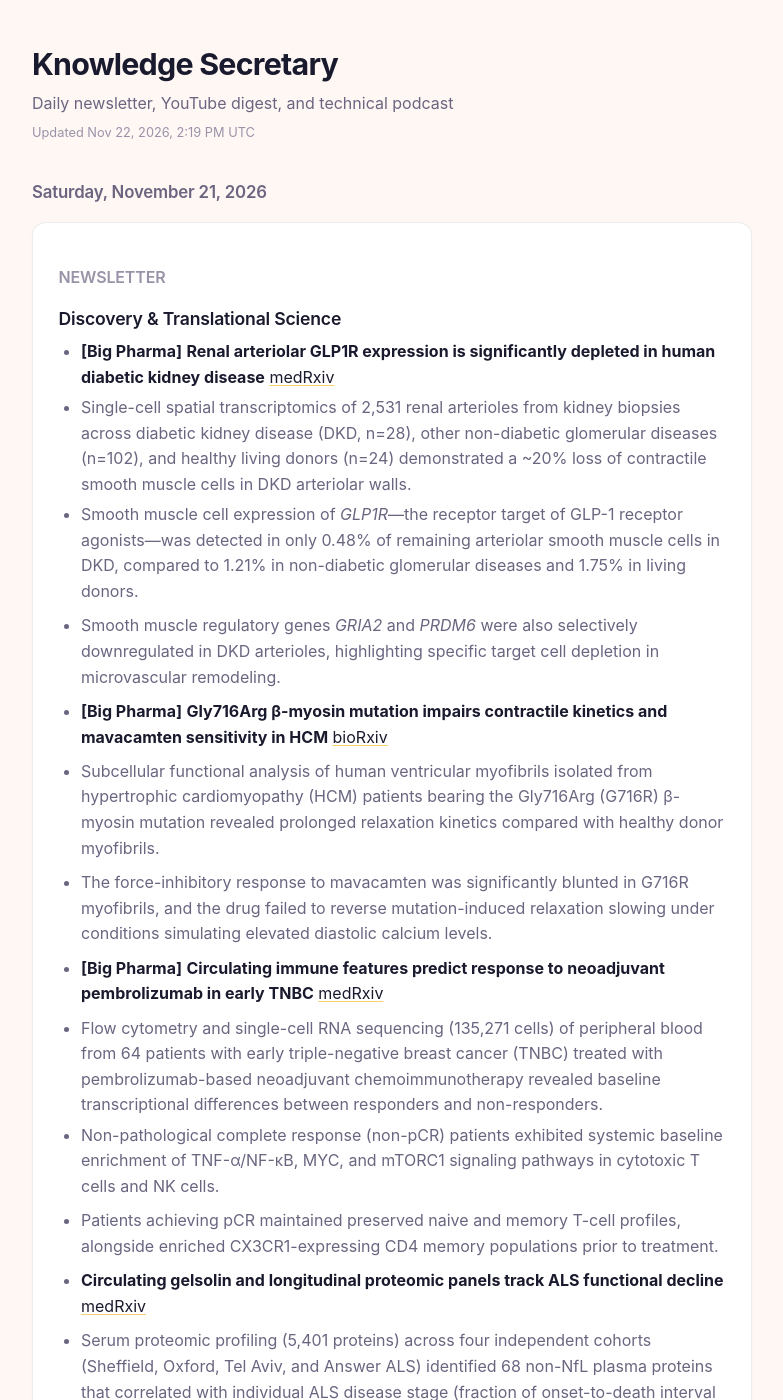
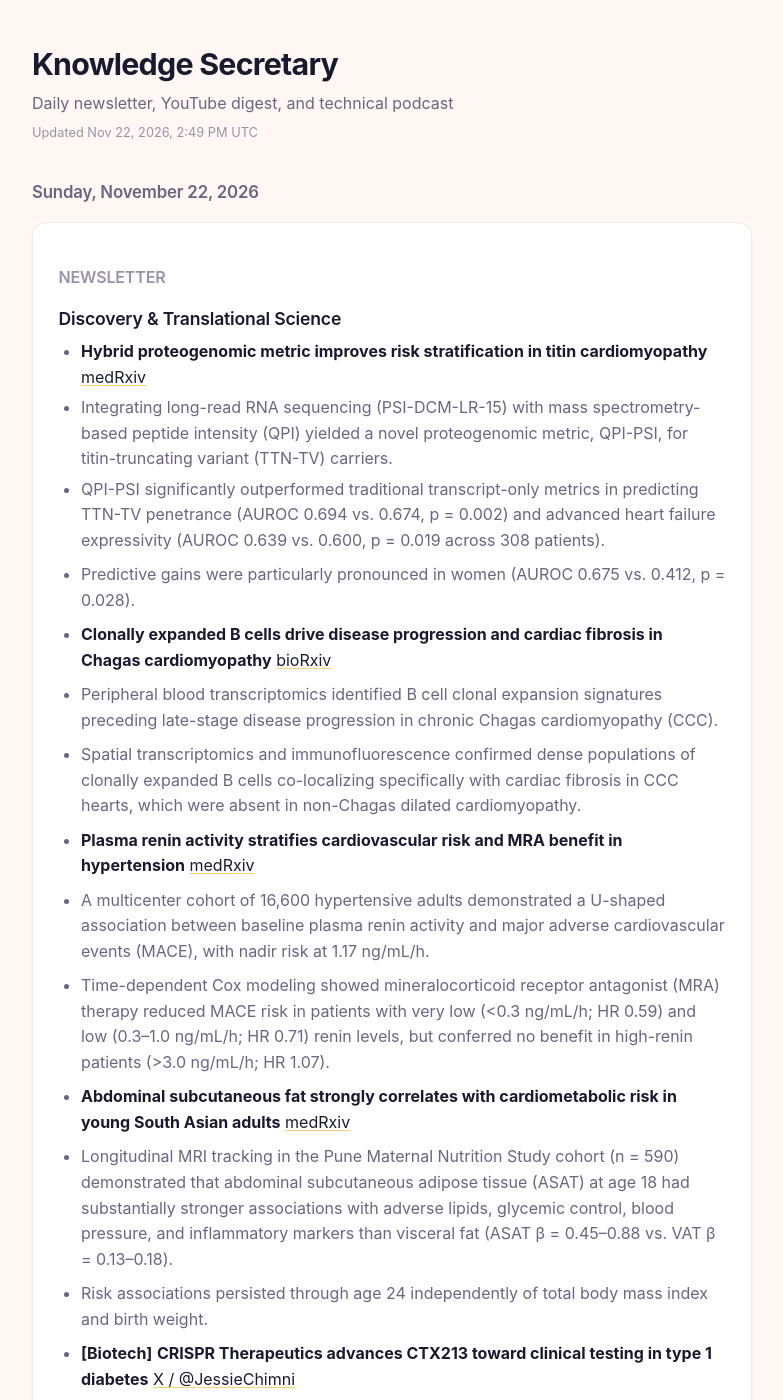
Before and after one commit to Camil-H/camil-h.github.io, a Jekyll site: the page knowledge_secretary/index.html, which Jekyll copies as it is, in a window 1280 px wide and 1400 px high. Shown: the whole window, without its empty margins (248-1031 px from the left). Built offline with Jekyll 4.4.1, drawn with Linux system fonts in a browser that asks for light colours; some of the changed text lies outside the part shown.

Commit message:
deploy: Camil-H/knowledge_secretary@87153d2cda92e862a7cd4a6bdbd4d4e7efa869a0

```diff
--- a/knowledge_secretary/index.html
+++ b/knowledge_secretary/index.html
@@ -115,8 +115,121 @@
 <body>
 <h1>Knowledge Secretary</h1>
 <p class="subtitle">Daily newsletter, YouTube digest, and technical podcast</p>
-<p class="updated">Updated <time class="js-datetime" datetime="2026-11-22T14:19:28.291062+00:00">2026-11-22T14:19:28.291062+00:00</time></p>
-<section class="day today"><h2><time class="js-date" datetime="2026-11-21">2026-11-21</time></h2><article class="task newsletter"><h3 class="task-label">Newsletter</h3><h2>Discovery &amp; Translational Science</h2>
+<p class="updated">Updated <time class="js-datetime" datetime="2026-11-22T14:49:04.371093+00:00">2026-11-22T14:49:04.371093+00:00</time></p>
+<section class="day today"><h2><time class="js-date" datetime="2026-11-22">2026-11-22</time></h2><article class="task newsletter"><h3 class="task-label">Newsletter</h3><h2>Discovery &amp; Translational Science</h2>
+<ul>
+<li><strong>Hybrid proteogenomic metric improves risk stratification in titin cardiomyopathy</strong> <a href="https://doi.org/10.1101/2025.11.02.25338804" rel="noopener noreferrer">medRxiv</a></li>
+<li>Integrating long-read RNA sequencing (PSI-DCM-LR-15) with mass spectrometry-based peptide intensity (QPI) yielded a novel proteogenomic metric, QPI-PSI, for titin-truncating variant (TTN-TV) carriers.</li>
+<li>QPI-PSI significantly outperformed traditional transcript-only metrics in predicting TTN-TV penetrance (AUROC 0.694 vs. 0.674, p = 0.002) and advanced heart failure expressivity (AUROC 0.639 vs. 0.600, p = 0.019 across 308 patients).</li>
+<li>
+<p>Predictive gains were particularly pronounced in women (AUROC 0.675 vs. 0.412, p = 0.028).</p>
+</li>
+<li>
+<p><strong>Clonally expanded B cells drive disease progression and cardiac fibrosis in Chagas cardiomyopathy</strong> <a href="https://doi.org/10.64898/2026.10.28.26366745" rel="noopener noreferrer">bioRxiv</a></p>
+</li>
+<li>Peripheral blood transcriptomics identified B cell clonal expansion signatures preceding late-stage disease progression in chronic Chagas cardiomyopathy (CCC).</li>
+<li>
+<p>Spatial transcriptomics and immunofluorescence confirmed dense populations of clonally expanded B cells co-localizing specifically with cardiac fibrosis in CCC hearts, which were absent in non-Chagas dilated cardiomyopathy.</p>
+</li>
+<li>
+<p><strong>Plasma renin activity stratifies cardiovascular risk and MRA benefit in hypertension</strong> <a href="https://doi.org/10.64898/2026.05.11.26352940" rel="noopener noreferrer">medRxiv</a></p>
+</li>
+<li>A multicenter cohort of 16,600 hypertensive adults demonstrated a U-shaped association between baseline plasma renin activity and major adverse cardiovascular events (MACE), with nadir risk at 1.17 ng/mL/h.</li>
+<li>
+<p>Time-dependent Cox modeling showed mineralocorticoid receptor antagonist (MRA) therapy reduced MACE risk in patients with very low (&lt;0.3 ng/mL/h; HR 0.59) and low (0.3–1.0 ng/mL/h; HR 0.71) renin levels, but conferred no benefit in high-renin patients (&gt;3.0 ng/mL/h; HR 1.07).</p>
+</li>
+<li>
+<p><strong>Abdominal subcutaneous fat strongly correlates with cardiometabolic risk in young South Asian adults</strong> <a href="https://doi.org/10.64898/2026.02.01.26345312" rel="noopener noreferrer">medRxiv</a></p>
+</li>
+<li>Longitudinal MRI tracking in the Pune Maternal Nutrition Study cohort (n = 590) demonstrated that abdominal subcutaneous adipose tissue (ASAT) at age 18 had substantially stronger associations with adverse lipids, glycemic control, blood pressure, and inflammatory markers than visceral fat (ASAT β = 0.45–0.88 vs. VAT β = 0.13–0.18).</li>
+<li>
+<p>Risk associations persisted through age 24 independently of total body mass index and birth weight.</p>
+</li>
+<li>
+<p><strong>[Biotech]</strong> <strong>CRISPR Therapeutics advances CTX213 toward clinical testing in type 1 diabetes</strong> <a href="https://x.com/JessieChimni/status/2124139635378913401" rel="noopener noreferrer">X / @JessieChimni</a></p>
+</li>
+<li>Preclinical data support the therapeutic rationale for CTX213, an undisclosed gene-edited cell candidate, moving toward IND-enabling studies for type 1 diabetes.</li>
+</ul>
+<h2>Early Trials — Phase I–II</h2>
+<ul>
+<li><strong>[Biotech]</strong> <strong>Intellia Therapeutics reports 36-month Phase 1/2 data for NTLA-2001 in ATTR-PN</strong> <a href="https://x.com/GeneInvesting/status/2124139635378913401" rel="noopener noreferrer">X / @GeneInvesting</a></li>
+<li>
+<p>Long-term 36-month follow-up for the in vivo CRISPR gene-editing candidate NTLA-2001 demonstrated sustained, modest improvements in neuropathy impairment scores in transthyretin amyloidosis with polyneuropathy.</p>
+</li>
+<li>
+<p><strong>[Biotech]</strong> <strong>CG Oncology reports cretostimogene cuts recurrence risk in non-muscle invasive bladder cancer</strong> <a href="https://x.com/adamfeuerstein/status/2124139635378913401" rel="noopener noreferrer">X / @adamfeuerstein</a></p>
+</li>
+<li>
+<p>Clinical trial readouts for cretostimogene grenadenorepvec showed a 68% reduction in recurrence risk among patients with intermediate-risk non-muscle invasive bladder cancer.</p>
+</li>
+<li>
+<p><strong>[Biotech]</strong> <strong>Lexeo Therapeutics releases positive interim Phase 1/2 data for LX2020</strong> <a href="https://x.com/BioStocks/status/2124139635378913401" rel="noopener noreferrer">X / @BioStocks</a></p>
+</li>
+<li>
+<p>Interim clinical data for LX2020, an AAV-based gene therapy for PKP2-associated arrhythmogenic cardiomyopathy, demonstrated favorable preliminary cardiac signals.</p>
+</li>
+<li>
+<p><strong>[Biotech]</strong> <strong>Henlius registers Phase 1 trial for PD-1/IL-2 fusion protein HLX105</strong> <a href="https://x.com/chuminhua432/status/2124139635378913401" rel="noopener noreferrer">X / @chuminhua432</a></p>
+</li>
+<li>
+<p>Henlius initiated a first-in-human Phase 1 study evaluating HLX105, a bispecific PD-1/IL-2 fusion immunotherapy, in patients with advanced solid tumors.</p>
+</li>
+<li>
+<p><strong>[Biotech]</strong> <strong>Immutep reports Phase 2 eftilagimod alpha data in soft tissue sarcoma</strong> <a href="https://x.com/jfais20/status/2124139635378913401" rel="noopener noreferrer">X / @jfais20</a></p>
+</li>
+<li>
+<p>Phase 2 results for soluble LAG-3 protein eftilagimod alpha (efti) in soft tissue sarcoma support plans for a registrational study, pending external development funding.</p>
+</li>
+<li>
+<p><strong>[Biotech]</strong> <strong>Viking Therapeutics sees positive weight loss trends in VANQUISH trial site reports</strong> <a href="https://x.com/bioinvestor24/status/2124139635378913401" rel="noopener noreferrer">X / @bioinvestor24</a></p>
+</li>
+<li>Unconfirmed clinical site reports from the Phase 2 VANQUISH study of dual GLP-1/GIP receptor agonist VK2735 suggest substantial weight loss efficacy in treated cohorts.</li>
+</ul>
+<h2>Late &amp; Pivotal Trials — Phase III</h2>
+<ul>
+<li><strong>[Big Pharma]</strong> <strong>Merck discontinues three Phase 3 trials of nemtabrutinib in blood cancers</strong> <a href="https://x.com/WallStSai/status/2124139635378913401" rel="noopener noreferrer">X / @WallStSai</a></li>
+<li>Merck has halted three Phase 3 clinical studies evaluating non-covalent BTK inhibitor nemtabrutinib across hematologic oncology indications.</li>
+<li>The discontinuations mark a major strategic pipeline pullback for Merck's targeted hematology portfolio.</li>
+</ul>
+<h2>Regulatory &amp; Approvals</h2>
+<ul>
+<li><strong>[Biotech]</strong> <strong>FDA turns back Capricor's deramiocel cell therapy citing data integrity violations</strong> <a href="https://www.biopharmadive.com/news/capricor-fda-duchenne-cell-therapy-deramiocel/875384/" rel="noopener noreferrer">BioPharma Dive</a></li>
+<li>The FDA issued a Complete Response Letter rejecting Capricor Therapeutics' cardiosphere-derived cell therapy deramiocel for Duchenne muscular dystrophy.</li>
+<li>
+<p>The agency took the unusual step of publicly citing serious data integrity violations that compromised trial findings, marking the drug's second regulatory rejection (noted by <a href="https://x.com/MartinShkreli/status/2124139635378913401" rel="noopener noreferrer">@MartinShkreli on X</a>).</p>
+</li>
+<li>
+<p><strong>[Biotech]</strong> <strong>Summit Therapeutics FDA rejection letter reveals unstated regulatory concerns</strong> <a href="https://x.com/NedPagliarulo/status/2124139635378913401" rel="noopener noreferrer">X / @NedPagliarulo</a></p>
+</li>
+<li>
+<p>The published FDA rejection letter for ivonescimab revealed broader design and safety concerns than previously detailed in the company's public communications.</p>
+</li>
+<li>
+<p><strong>FDA publishes FY 2027 GDUFA III fee schedule and mandates electronic payments</strong> <a href="http://www.fda.gov/industry/fda-user-fee-programs/generic-drug-user-fee-amendments" rel="noopener noreferrer">FDA</a></p>
+</li>
+<li>The FDA finalized fiscal year 2027 Generic Drug User Fee Amendments (GDUFA III) rates, establishing ANDA application fees at $375,684 and Drug Master File fees at $109,899.</li>
+<li>Effective October 1, 2025, the agency will strictly mandate electronic payment methods (eCheck, wire transfer, credit card) and discontinue paper-based payment processing.</li>
+</ul>
+<p><strong>Worth watching:</strong> Capricor's regulatory collapse over data integrity allegations may trigger broader FDA clinical quality control inspections across cell therapy sponsors.</p></article><article class="task youtube"><h3 class="task-label">YouTube</h3><ul>
+<li>Tech &amp; Engineering<ul>
+<li><a href="https://www.youtube.com/watch?v=HDfFSvCD8j0" rel="noopener noreferrer">The Airport Lounge Race</a> -- Wendover Productions<ul>
+<li>The video is sponsored by Displate, offering a Black Friday discount of up to 42% with the promo code WENDOVER (excluding Limited Editions and Shards).</li>
+<li>Writing for the video was completed by Sam Denby, Tristan Purdy, and Christine Benedetti, alongside editing by Alexander Williard.</li>
+<li>Production credits include animation by Sara Stoltman and Kate Rusher, design by Jasmine Wei, sound engineering by Manni Simon and Dony Bullen, and thumbnail design by Simon Buckmaster.</li>
+<li>Official contact and social links are provided for Instagram, Twitter, Reddit, direct email, and sponsorship inquiries via Standard.tv.</li>
+</ul>
+</li>
+</ul>
+</li>
+<li>To watch<ul>
+<li><a href="https://www.youtube.com/shorts/e34xgrvvL4M" rel="noopener noreferrer">Why Do Christoffel Symbols Appear in the Covariant Derivative ? #differentialgeometry #math</a> -- Math Infinitum</li>
+<li><a href="https://www.youtube.com/watch?v=zqzk43bSdDI" rel="noopener noreferrer">Since last year, we asked: “What if AI solved the Riemann Hypothesis?”</a> -- 3Blue1Brown</li>
+<li><a href="https://www.youtube.com/watch?v=rbvP4vxoaU8" rel="noopener noreferrer">Christoffel Symbols Explained Intuitively | What the Indices Mean</a> -- Math Infinitum</li>
+<li><a href="https://www.youtube.com/shorts/mcnMWRvEDmI" rel="noopener noreferrer">What Do the Three Indices in a Christoffel Symbol Mean ?#ChristoffelSymbols #DifferentialGeometry</a> -- Math Infinitum</li>
+</ul>
+</li>
+</ul></article></section>
+<details class="day"><summary><time class="js-date" datetime="2026-11-21">2026-11-21</time></summary><article class="task newsletter"><h3 class="task-label">Newsletter</h3><h2>Discovery &amp; Translational Science</h2>
 <ul>
 <li><strong>[Big Pharma]</strong> <strong>Renal arteriolar GLP1R expression is significantly depleted in human diabetic kidney disease</strong> <a href="https://doi.org/10.64898/2026.11.18.26368399" rel="noopener noreferrer">medRxiv</a></li>
 <li>Single-cell spatial transcriptomics of 2,531 renal arterioles from kidney biopsies across diabetic kidney disease (DKD, n=28), other non-diabetic glomerular diseases (n=102), and healthy living donors (n=24) demonstrated a ~20% loss of contractile smooth muscle cells in DKD arteriolar walls.</li>
@@ -312,7 +425,7 @@
 <li><a href="https://www.youtube.com/watch?v=ZCu5KGpCl68" rel="noopener noreferrer">The Yang-Mills Problem (news) - Numberphile</a> -- Numberphile</li>
 </ul>
 </li>
-</ul></article></section>
+</ul></article></details>
 <details class="day"><summary><time class="js-date" datetime="2026-11-20">2026-11-20</time></summary><article class="task newsletter"><h3 class="task-label">Newsletter</h3><h2>Discovery &amp; Translational Science</h2>
 <ul>
 <li><strong>Long-acting UCN2 peptide preserves muscle mass during pharmacological weight loss</strong></li>
@@ -1136,127 +1249,6 @@
 </ul>
 </li>
 </ul></article></details>
-<details class="day"><summary><time class="js-date" datetime="2026-11-15">2026-11-15</time></summary><article class="task newsletter"><h3 class="task-label">Newsletter</h3><h2>Discovery &amp; Translational Science</h2>
-<ul>
-<li><strong>Activation of perivascular thermogenic fat mitigates aortic stenosis</strong> <a href="https://doi.org/10.64898/2026.10.13.758767" rel="noopener noreferrer">bioRxiv</a></li>
-<li>Pharmacological activation of perivascular adipose tissue (PVAT) using a β₃-adrenergic agonist or physiological cold exposure reduced aortic stenosis (AS) progression and promoted aortic wall remodeling in mouse models, an effect abolished in PVAT-deficient mice.</li>
-<li>
-<p>Human ¹⁸F-FDG PET-CT imaging revealed that mediastinal thermogenic fat activity correlates inversely with AS severity parameters, indicating PVAT-dependent remodeling as a therapeutic target for AS.</p>
-</li>
-<li>
-<p><strong>GWAS identifies <em>CLIC1</em> and <em>ANXA11</em> as genetic drivers of sarcoidosis chronicity</strong> <a href="https://doi.org/10.1101/2024.12.29.24319750" rel="noopener noreferrer">medRxiv</a></p>
-</li>
-<li>A meta-analysis of Swedish (1,515 cases) and German (1,216 cases) cohorts identified distinct genetic variants associated with sarcoidosis disease trajectory, including rs1049550 (OR = 0.68) in non-Löfgren chronic cases.</li>
-<li>
-<p>Gene-based analysis linked <em>CLIC1</em> to non-chronic sarcoidosis and <em>ANXA11</em> to chronic disease, with pathway analysis highlighting antigen presentation as a central mechanism driving chronicity.</p>
-</li>
-<li>
-<p><strong><code>[Big Pharma]</code> Regeneron siRNA candidate targeting CIDEB reduces liver fat</strong> <a href="https://x.com/BioStocks/status/2121554826932748750" rel="noopener noreferrer">X/@BioStocks</a></p>
-</li>
-<li>
-<p>Single-dose siRNA targeting <em>CIDEB</em> demonstrated significant liver fat reduction without accompanying weight loss in preclinical findings highlighted by <code>@DrSamuelBHume</code>.</p>
-</li>
-<li>
-<p><strong>Mitophagy inducers identified for Alzheimer's disease via endogenous ATP5B tagging</strong> <a href="https://pubmed.ncbi.nlm.nih.gov/43033909/" rel="noopener noreferrer">PubMed</a></p>
-</li>
-<li>
-<p>High-throughput screening using an endogenous ATP5B tagging reporter platform identified novel small-molecule mitophagy inducers for evaluation in Alzheimer's disease models.</p>
-</li>
-<li>
-<p><strong>PIAS1 suppresses vascular calcification via VDAC1-NLRX1 axis</strong> <a href="https://pubmed.ncbi.nlm.nih.gov/43033884/" rel="noopener noreferrer">PubMed</a></p>
-</li>
-<li>
-<p>PIAS1 attenuated vascular calcification in diabetic preclinical models by suppressing mitochondrial DNA leakage mediated through the VDAC1-NLRX1 signaling pathway.</p>
-</li>
-<li>
-<p><strong>LncRNA MELTF-AS1 drives colorectal cancer via miR-139-5p/NOTCH1 axis</strong> <a href="https://pubmed.ncbi.nlm.nih.gov/43033319/" rel="noopener noreferrer">PubMed</a></p>
-</li>
-<li>Mechanistic study identified lncRNA MELTF-AS1 as a competitive endogenous RNA promoting colorectal cancer progression through sequestration of miR-139-5p and upregulation of NOTCH1.</li>
-</ul>
-<h2>Early Trials — Phase I–II</h2>
-<ul>
-<li><strong><code>[Biotech]</code> Zura Bio's tibulizumab fails Phase 2 trial in hidradenitis suppurativa</strong> <a href="https://x.com/BioStocks/status/2121554826932748750" rel="noopener noreferrer">X/@BioStocks</a></li>
-<li>
-<p>Dual IL-17A/IL-17F and TNF-α targeting bispecific antibody tibulizumab missed its primary efficacy endpoint in a Phase 2 trial for hidradenitis suppurativa, per <code>@adamfeuerstein</code>.</p>
-</li>
-<li>
-<p><strong><code>[Big Pharma]</code> Lilly's Taltz combined with tirzepatide improves ACR50 in psoriatic arthritis</strong> <a href="https://x.com/BioStocks/status/2121554826932748750" rel="noopener noreferrer">X/@BioStocks</a></p>
-</li>
-<li>
-<p>Combining Taltz (ixekizumab) with GIP/GLP-1 receptor agonist tirzepatide yielded higher ACR50 response rates in patients with psoriatic arthritis, per <code>@bioinvestor24</code>.</p>
-</li>
-<li>
-<p><strong><code>[Biotech]</code> Viking Therapeutics Phase 1 VK3019 trial completion near</strong> <a href="https://x.com/BioStocks/status/2121554826932748750" rel="noopener noreferrer">X/@BioStocks</a></p>
-</li>
-<li>
-<p>The single-dose Phase 1 trial evaluating VK3019 is projected to complete before year-end, per <code>@semodough</code>.</p>
-</li>
-<li>
-<p><strong>Phase 1 trial outlines pharmacokinetic profile of four-drug regimen in <em>M. abscessus</em></strong> <a href="https://pubmed.ncbi.nlm.nih.gov/43033361/" rel="noopener noreferrer">PubMed</a></p>
-</li>
-<li>A Phase 1 clinical trial characterized drug-drug interactions and pharmacokinetic parameters for a novel four-drug combination targeting <em>Mycobacterium abscessus</em> complex infections.</li>
-</ul>
-<h2>Late &amp; Pivotal Trials — Phase III</h2>
-<ul>
-<li><strong><code>[Biotech]</code> Sellas Life Sciences prepares for Phase 3 REGAL AML readout</strong> <a href="https://x.com/BioStocks/status/2121554826932748750" rel="noopener noreferrer">X/@BioStocks</a></li>
-<li>
-<p>Topline efficacy and safety data from the pivotal Phase 3 REGAL study of galinpepimut-S (GPS) in acute myeloid leukemia are expected later this month, per <code>@Maximus_Holla</code>.</p>
-</li>
-<li>
-<p><strong>Carboplatin addition improves overall survival in triple-negative breast cancer</strong> <a href="https://pubmed.ncbi.nlm.nih.gov/43033282/" rel="noopener noreferrer">PubMed</a></p>
-</li>
-<li>
-<p>An updated systematic review and meta-analysis confirmed that adding carboplatin to standard anthracycline-taxane neoadjuvant/adjuvant chemotherapy provides a definitive overall survival benefit in triple-negative breast cancer.</p>
-</li>
-<li>
-<p><strong>Real-world safety analysis compares zanubrutinib and ibrutinib in CLL</strong> <a href="https://pubmed.ncbi.nlm.nih.gov/43034813/" rel="noopener noreferrer">PubMed</a></p>
-</li>
-<li>Evaluated the incidence of treatment-emergent atrial fibrillation in chronic lymphocytic leukemia patients receiving second-generation BTK inhibitor zanubrutinib compared against a historical ibrutinib control cohort.</li>
-</ul>
-<h2>Regulatory &amp; Approvals</h2>
-<ul>
-<li><strong><code>[Biotech]</code> FDA issues CRL for Summit Therapeutics' ivonescimab in NSCLC</strong> <a href="https://x.com/JacobPlieth/status/2121953513068450071" rel="noopener noreferrer">X/@JacobPlieth</a></li>
-<li>FDA issued a Complete Response Letter for the BLA seeking approval of ivonescimab (PD-1/VEGF bispecific) plus chemotherapy in post-TKI EGFR-mutated non-squamous non-small cell lung cancer based on the HARMONI trial.</li>
-<li>
-<p>FDA stated that substantial evidence of effectiveness was not established, concluding that a progression-free survival benefit without a statistically significant overall survival benefit fails to support a positive benefit-risk profile.</p>
-</li>
-<li>
-<p><strong><code>[Biotech]</code> GRAIL targets early 2027 FDA decision for Galleri test</strong> <a href="https://x.com/BioStocks/status/2121554826932748750" rel="noopener noreferrer">X/@BioStocks</a></p>
-</li>
-<li>FDA regulatory decision for the Galleri multi-cancer early detection panel is anticipated by early 2027, with targeted reimbursement set at $500–$600, per <code>@BioStocks</code>.</li>
-</ul>
-<h2>Business &amp; Strategy</h2>
-<ul>
-<li><strong><code>[Biotech]</code> Lineage Cell Therapeutics acquires NeuroAirmid for $4.7M</strong> <a href="https://x.com/BioStocks/status/2121554826932748750" rel="noopener noreferrer">X/@BioStocks</a></li>
-<li>
-<p>Lineage Cell Therapeutics acquired NeuroAirmid in a $4.7 million transaction, expanding its neurodegenerative pipeline with an early-stage Huntington’s disease cell therapy asset, per <code>@yaireinhorn</code>.</p>
-</li>
-<li>
-<p><strong><code>[Biotech]</code> Menin inhibitor launch dynamics focus on Syndax and Kura Oncology</strong> <a href="https://x.com/BioStocks/status/2121554826932748750" rel="noopener noreferrer">X/@BioStocks</a></p>
-</li>
-<li>Strategic analysis weighs Syndax’s first-mover advantage against Kura Oncology’s potential tolerability differentiation in the commercial rollout of menin inhibitors for acute leukemias, per <code>@Andre_AGTC</code>.</li>
-</ul>
-<h2>Public Health &amp; Policy</h2>
-<ul>
-<li><strong>Global analysis links climate variability to child respiratory mortality</strong> <a href="https://doi.org/10.64898/2026.08.31.26361864" rel="noopener noreferrer">medRxiv</a></li>
-<li>Global Burden of Disease (1990–2023) data across 171 countries demonstrated a trend-level positive association between interannual temperature variability and childhood mortality from lower respiratory infections (+0.278 per 1 °C) and asthma (+0.836 per 1 °C).</li>
-<li>
-<p>The minimum mortality temperature for childhood lower respiratory infection was calculated at 17.1 °C globally, though sensitivity tests suggest this reflects broader geographic baseline trends rather than acute direct dose-response effects.</p>
-</li>
-<li>
-<p><strong>National Kidney Foundation issues IMPACT report on proteinuria measurement</strong> <a href="https://pubmed.ncbi.nlm.nih.gov/43033861/" rel="noopener noreferrer">PubMed</a></p>
-</li>
-<li>The NKF 2025 Proteinuria-Albuminuria Workshop published standardized consensus methodologies for measuring albuminuria and proteinuria across clinical practice and trial endpoints.</li>
-</ul></article><article class="task youtube"><h3 class="task-label">YouTube</h3><ul>
-<li>To watch<ul>
-<li><a href="https://www.youtube.com/shorts/CGPrXOUfpUk" rel="noopener noreferrer">Christoffel Symbols Explained Simply #differential #geometry #Christoffel #symbols #explained #math</a> -- Math Infinitum</li>
-<li><a href="https://www.youtube.com/watch?v=6dOFQHTVzEg" rel="noopener noreferrer">The Downfall of Jensen Huang</a> -- Patrick Boyle</li>
-<li><a href="https://www.youtube.com/watch?v=5KsaY0bBj5E" rel="noopener noreferrer">Excellent ! 💪TOPOLOGIE + GROUPES💪(spé/L2 + sup/L1)</a> -- Cassou Math Prépa</li>
-<li><a href="https://www.youtube.com/shorts/8pW5KM7JTVU" rel="noopener noreferrer">What Are Christoffel Symbols ? #Christoffel #Symbols #Levi #Civita #connection #math</a> -- Math Infinitum</li>
-<li><a href="https://www.youtube.com/watch?v=spPwCJ-FsqI" rel="noopener noreferrer">Christoffel Symbols Explained Intuitively | The Metric and the Levi-Civita Connection</a> -- Math Infinitum</li>
-</ul>
-</li>
-</ul></article></details>
 <script>
   // Render UTC dates in the viewer's locale format, pinned to UTC so the calendar day never drifts.
   for (const el of document.querySelectorAll("time.js-date"))
```
